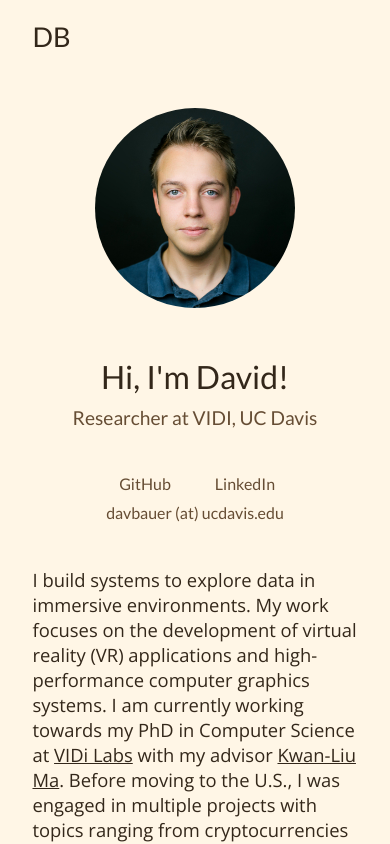
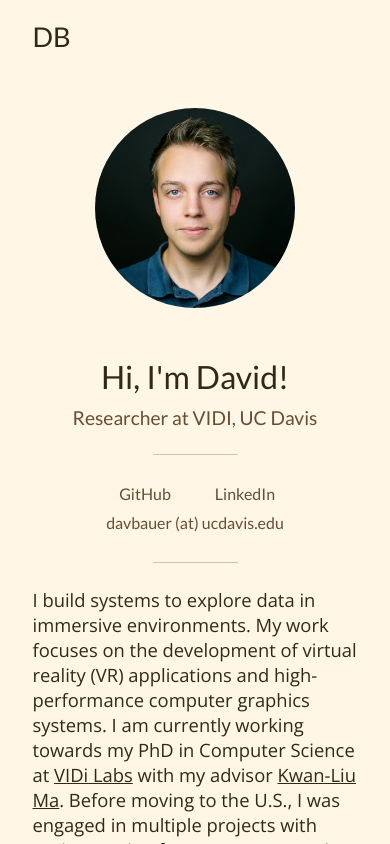
Before and after one commit to DBauer15/DBauer15.github.io, a Vue app: page / in a window 390 px wide. Shown: the top 844 px of the page. Built offline with nearby package versions, Linux system fonts and the light colour scheme.

Commit message:
Added separators for social links

```diff
--- a/src/components/Home.vue
+++ b/src/components/Home.vue
@@ -8,7 +8,9 @@
     <div style="grid-area: subtitle" class="text-h2 text-secondary" id="home-subtitle">Researcher at VIDI, UC Davis</div>
     <div style="grid-area: bio" class="text-p text-primary" v-html="CV.bio">
     </div>
+    <div style="grid-area: septop" class="home-seperator mobile-only"><hr></div>
     <Social style="grid-area: social" />
+    <div style="grid-area: sepbot" class="home-seperator mobile-only"><hr></div>
   </div>
 </template>
 
@@ -88,7 +90,7 @@ export default {
 @media (max-width: 850px) {
   .home-container {
     grid-template-columns: 1fr ;
-    grid-template-rows: 35px auto 3vh auto auto 20px auto 20px auto 20px;
+    grid-template-rows: 35px auto 3vh auto auto 30px auto 30px auto 20px;
     grid-gap: 10px 0;
     grid-template-areas:
     "."
@@ -96,12 +98,27 @@ export default {
     "."
     "title"
     "subtitle"
-    "."
+    "septop"
     "social"
-    "."
+    "sepbot"
     "bio"
     "."
     ;
+  }
+
+  .home-seperator {
+    padding: 15px 0;
+    text-align: center;
+  }
+
+  .home-seperator > hr {
+    max-width: 85px;
+    width: 80%;
+    height: 0;
+    border: none;
+    border-top: 1px solid var(--text-secondary);
+    margin: 0 auto;
+    opacity: 0.3;
   }
 
   .portrait > img {
```
